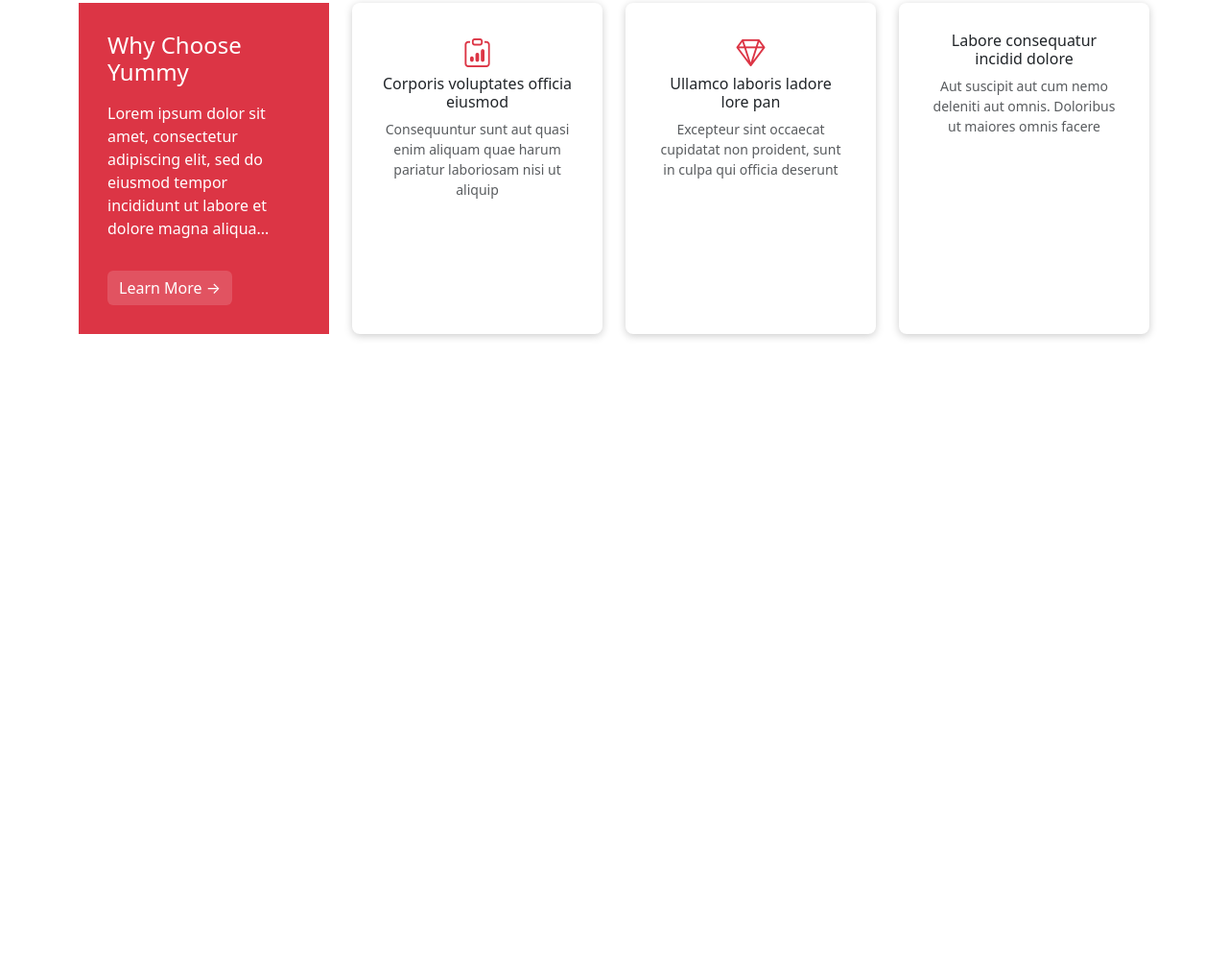
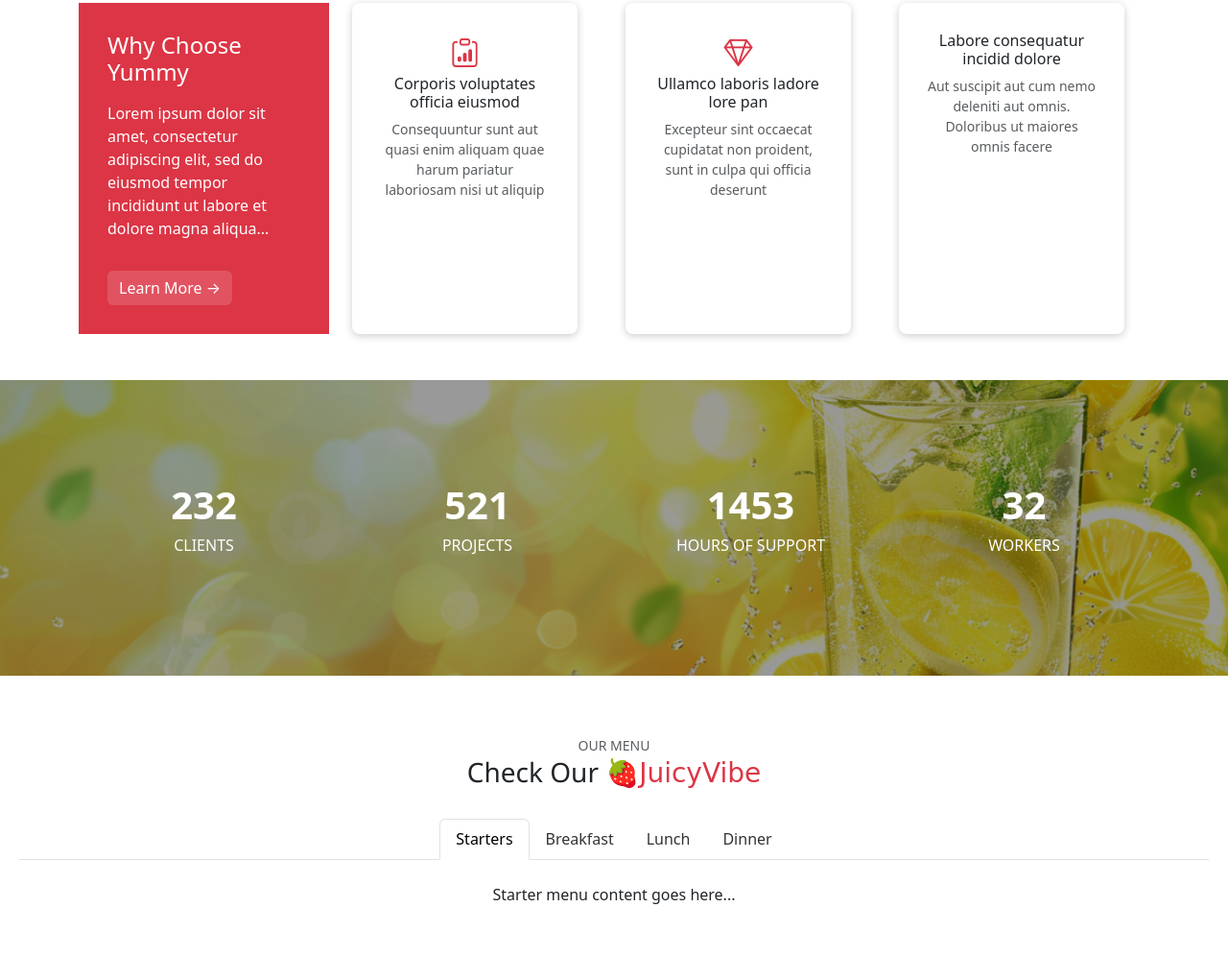
Before and after one commit to ahmad5133/projeect_marketing, a plain HTML site: page index.html in a window 1280 px wide. Shown: the part 1537-2557 px from the top of the page at 96% size. Before the commit the page ends 1933 px from the top, so only its background shows below. Drawn offline with nearby package versions, Linux system fonts and the light colour scheme; some icons are missing.

Commit message:
add section2 and section3 and section4 and section5

```diff
--- a/assets/style/main.css
+++ b/assets/style/main.css
@@ -61,7 +61,7 @@
     font-size: 24px;
     color: #c00;
     }
-.hero-section {
+.hero-section1 {
     padding: 60px 0;
     }
 .food-image {
@@ -140,6 +140,7 @@
     background: #fff;
     box-shadow: 0 2px 8px rgba(0,0,0,0.2);
     transition: 0.3s;
+    width: 235px;
 
     }
 .icon-box i {
@@ -151,4 +152,64 @@
     box-shadow: 0 4px 16px rgba(0,0,0,0.1);
     }
 
-    /* section4 */
+    /* section4 and section5 */
+.hero-counters {
+    background-image: url('../img/juice1.png');
+    background-size: cover;
+    background-position: center;
+    color: #fff;
+    padding: 100px 0;
+    text-align: center;
+    position: relative;
+    }
+
+    .hero-counters::before {
+    content: '';
+    position: absolute;
+    inset: 0;
+    background-color: rgba(0, 0, 0, 0.4); /* dark overlay */
+    z-index: 1;
+    }
+
+    .hero-counters .container {
+    position: relative;
+    z-index: 2;
+    }
+
+    .counter-value {
+    font-size: 40px;
+    font-weight: bold;
+    }
+
+    .counter-label {
+    font-size: 16px;
+    font-weight: 300;
+    text-transform: uppercase;
+    }
+
+.menu-section {
+    text-align: center;
+    padding: 60px 20px;
+    }
+
+.menu-title {
+    font-family: 'Segoe UI', sans-serif;
+    font-size: 28px;
+    margin-bottom: 30px;
+    }
+
+.menu-title span {
+    color: #dc3545;
+    font-family: cursive;
+    }
+
+.nav-tabs .nav-link.active {
+    border-color: transparent;
+    border-bottom: 2px solid #dc3545;
+    color: #dc3545;
+    font-weight: 500;
+    }
+
+.nav-tabs .nav-link {
+    color: #333;
+    }
--- a/index.html
+++ b/index.html
@@ -84,7 +84,7 @@
 
 
     <!-- section 1  start -->
-    <div class="container hero-section section1">
+    <div class="container hero-section1 ">
         <div class="row align-items-center">
             <div class="col-md-6 hero-text">
                 <h1>Have your delicious drink</h1>
@@ -150,7 +150,7 @@
     <!-- section 3 start -->
     <div class="container py-5">
         <div class="row g-4">
-            <!-- Card 1: Why Choose Yummy -->
+            <!-- Card 1  -->
             <div class="col-lg-3">
                 <div class="why-card h-100">
                     <h4 class="mb-3">Why Choose Yummy</h4>
@@ -192,6 +192,76 @@
         </div>
     </div>
     <!-- section 3  end -->
+
+    <!-- section 4  start -->
+    <section class="hero-counters">
+        <div class="container">
+            <div class="row text-center justify-content-center">
+                <div class="col-6 col-md-3 mb-4">
+                    <div class="counter-value">232</div>
+                    <div class="counter-label">Clients</div>
+                </div>
+                <div class="col-6 col-md-3 mb-4">
+                    <div class="counter-value">521</div>
+                    <div class="counter-label">Projects</div>
+                </div>
+                <div class="col-6 col-md-3 mb-4">
+                    <div class="counter-value">1453</div>
+                    <div class="counter-label">Hours of Support</div>
+                </div>
+                <div class="col-6 col-md-3 mb-4">
+                    <div class="counter-value">32</div>
+                    <div class="counter-label">Workers</div>
+                </div>
+            </div>
+        </div>
+    </section>
+        <!-- section 4  end -->
+
+
+            <!-- section 5  start -->
+    <section class="menu-section">
+        <small class="text-muted text-uppercase">Our Menu</small>
+        <h2 class="menu-title">Check Our <span>🍓JuicyVibe</span></h2>
+
+        <ul class="nav nav-tabs justify-content-center mb-4" id="menuTab" role="tablist">
+            <li class="nav-item" role="presentation">
+                <button class="nav-link active" id="starters-tab" data-bs-toggle="tab" data-bs-target="#starters"
+                    type="button" role="tab">Starters</button>
+            </li>
+            <li class="nav-item" role="presentation">
+                <button class="nav-link" id="breakfast-tab" data-bs-toggle="tab" data-bs-target="#breakfast"
+                    type="button" role="tab">Breakfast</button>
+            </li>
+            <li class="nav-item" role="presentation">
+                <button class="nav-link" id="lunch-tab" data-bs-toggle="tab" data-bs-target="#lunch" type="button"
+                    role="tab">Lunch</button>
+            </li>
+            <li class="nav-item" role="presentation">
+                <button class="nav-link" id="dinner-tab" data-bs-toggle="tab" data-bs-target="#dinner" type="button"
+                    role="tab">Dinner</button>
+            </li>
+        </ul>
+
+        <div class="tab-content" id="menuTabContent">
+            <div class="tab-pane fade show active" id="starters" role="tabpanel">
+                <p>Starter menu content goes here...</p>
+            </div>
+            <div class="tab-pane fade" id="breakfast" role="tabpanel">
+                <p>Breakfast menu content goes here...</p>
+            </div>
+            <div class="tab-pane fade" id="lunch" role="tabpanel">
+                <p>Lunch menu content goes here...</p>
+            </div>
+            <div class="tab-pane fade" id="dinner" role="tabpanel">
+                <p>Dinner menu content goes here...</p>
+            </div>
+        </div>
+    </section>
+        <!-- section 5  end -->
+
+
+
     <script src="https://cdn.jsdelivr.net/npm/bootstrap@5.3.7/dist/js/bootstrap.bundle.min.js"
         integrity="sha384-ndDqU0Gzau9qJ1lfW4pNLlhNTkCfHzAVBReH9diLvGRem5+R9g2FzA8ZGN954O5Q" crossorigin="anonymous">
     </script>
```
